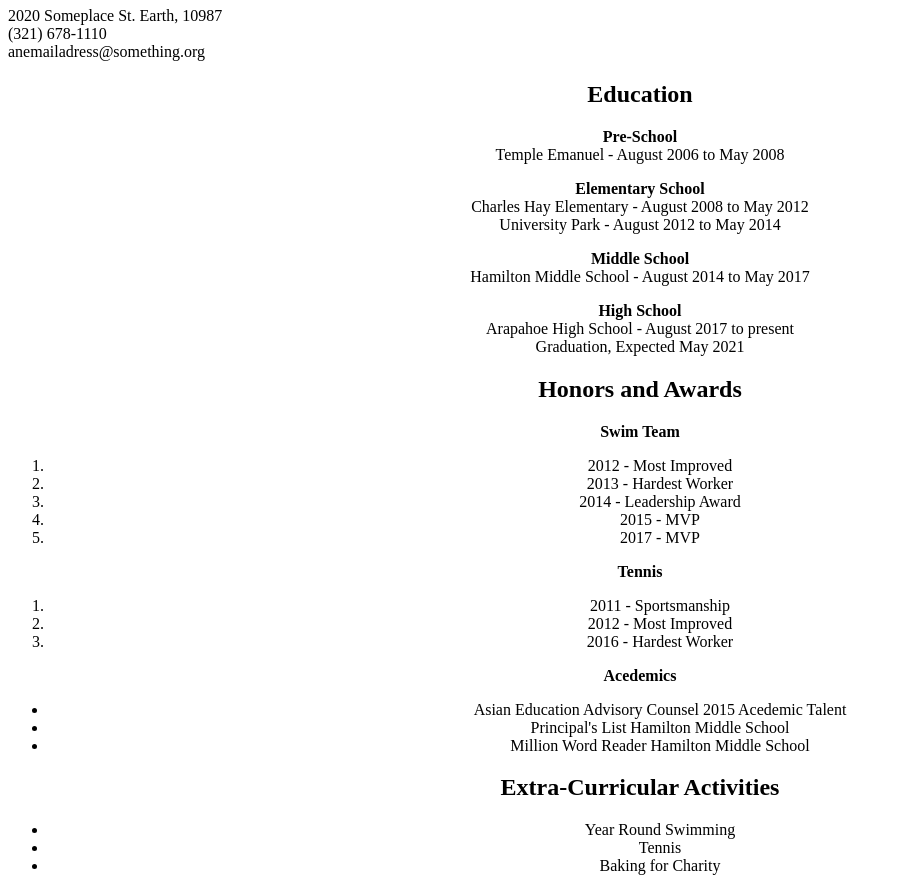
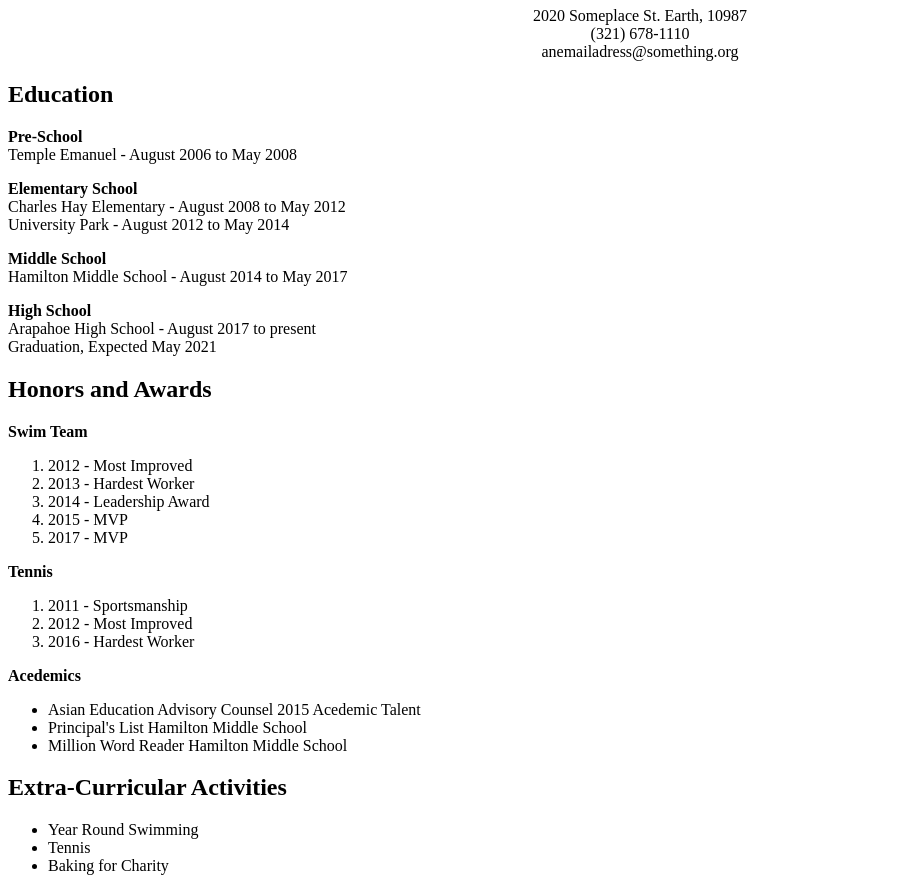
Before and after one commit to piperpei/piperpei.github.io, a plain HTML site: page assignment1.html in a window 1280 px wide. Shown: the part 73-964 px from the top of the page, without its empty margins (0-902 px from the left). Drawn offline with Linux system fonts and the light colour scheme.

Commit message:
Update assignment1.html

```diff
--- a/assignment1.html
+++ b/assignment1.html
@@ -10,24 +10,24 @@
 
   <body>
 
-    <h1>Philipa Koustas</h1>
+    <h1 style="text-align:center"> Philipa Koustas</h1>
 
-      <p>2020 Someplace St. Earth, 10987 <br /> (321) 678-1110 <br /> anemailadress@something.org</p>
+      <p style="text-align:center"> 2020 Someplace St. Earth, 10987 <br /> (321) 678-1110 <br /> anemailadress@something.org</p>
 
     <!--Put a speration here-->
 
-    <h2 style="text-align:center">Education</h2>
+    <h2>Education</h2>
 
-      <p style="text-align:center"><strong>Pre-School</strong><br />Temple Emanuel - August 2006 to May 2008 </p>
-      <p style="text-align:center"><strong>Elementary School</strong><br />Charles Hay Elementary - August 2008 to May 2012<br />University Park - August 2012 to May 2014</p>
-      <p style="text-align:center"><strong>Middle School</strong><br />Hamilton Middle School - August 2014 to May 2017</p>
-      <p style="text-align:center"><strong>High School</strong><br />Arapahoe High School - August 2017 to present<br />Graduation, Expected May 2021</p>
+      <p><strong>Pre-School</strong><br />Temple Emanuel - August 2006 to May 2008 </p>
+      <p><strong>Elementary School</strong><br />Charles Hay Elementary - August 2008 to May 2012<br />University Park - August 2012 to May 2014</p>
+      <p><strong>Middle School</strong><br />Hamilton Middle School - August 2014 to May 2017</p>
+      <p><strong>High School</strong><br />Arapahoe High School - August 2017 to present<br />Graduation, Expected May 2021</p>
 
-    <h2 style="text-align:center">Honors and Awards</h2>
+    <h2>Honors and Awards</h2>
 
-      <p style="text-align:center"><strong>Swim Team</strong></p>
+      <p><strong>Swim Team</strong></p>
 
-        <ol style="text-align:center">
+        <ol>
           <li>2012 - Most Improved</li>
           <li>2013 - Hardest Worker</li>
           <li>2014 - Leadership Award</li>
@@ -35,25 +35,25 @@
           <li>2017 - MVP</li>
         </ol>
 
-      <p style="text-align:center"><strong>Tennis</strong></p>
+      <p><strong>Tennis</strong></p>
 
-        <ol style="text-align:center">
+        <ol>
           <li>2011 - Sportsmanship</li>
           <li>2012 - Most Improved</li>
           <li>2016 - Hardest Worker</li>
         </ol>
 
-      <p style="text-align:center"><strong>Acedemics</strong></p>
+      <p><strong>Acedemics</strong></p>
 
-      <ul style="text-align:center">
+      <ul>
         <li>Asian Education Advisory Counsel 2015 Acedemic Talent</li>
         <li>Principal's List Hamilton Middle School</li>
         <li>Million Word Reader Hamilton Middle School</li>
       </ul>
 
-    <h2 style="text-align:center">Extra-Curricular Activities</h2>
+    <h2>Extra-Curricular Activities</h2>
 
-      <ul style="text-align:center">
+      <ul>
         <li>Year Round Swimming</li>
         <li>Tennis</li>
         <li>Baking for Charity</li>
```
